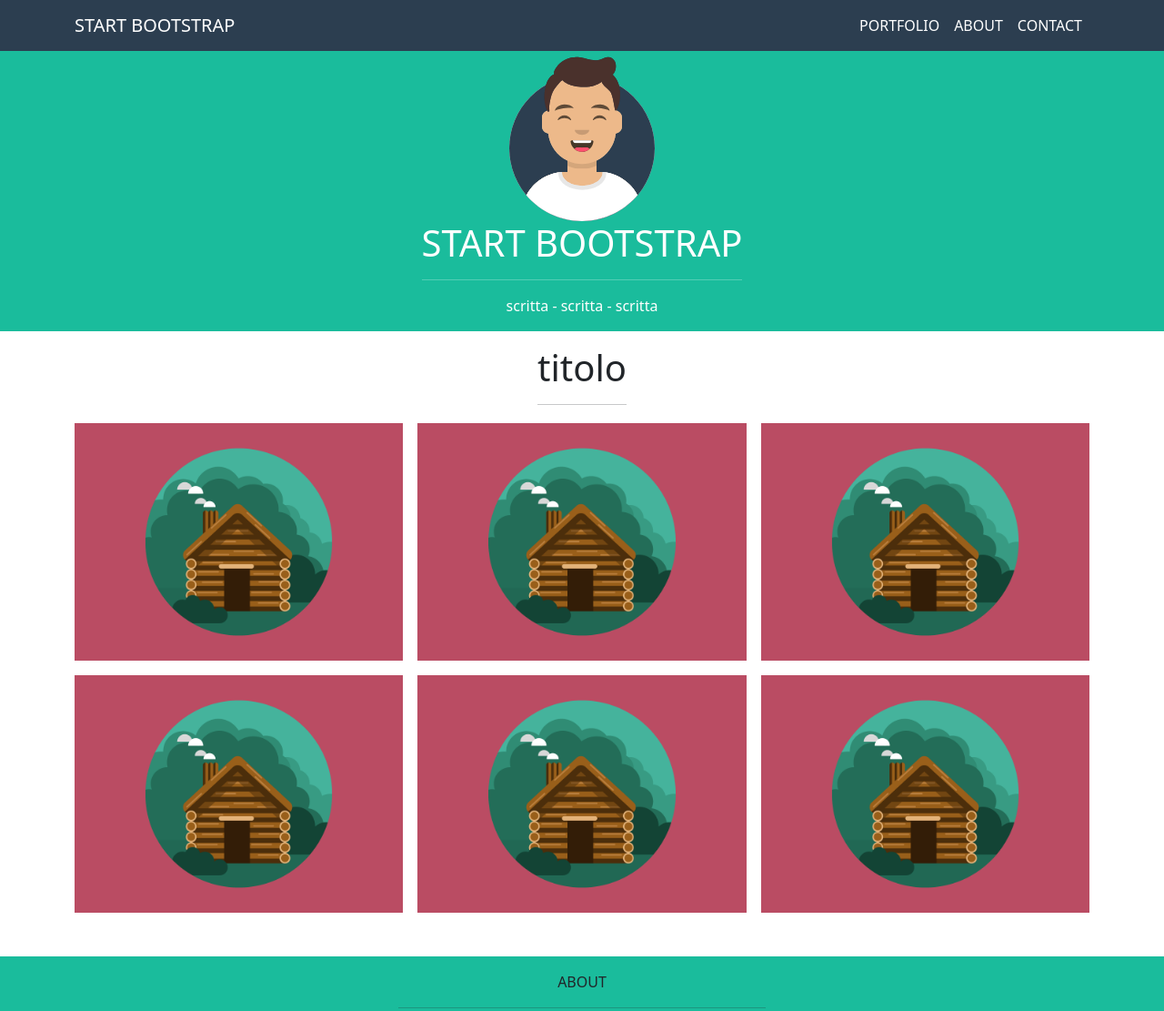
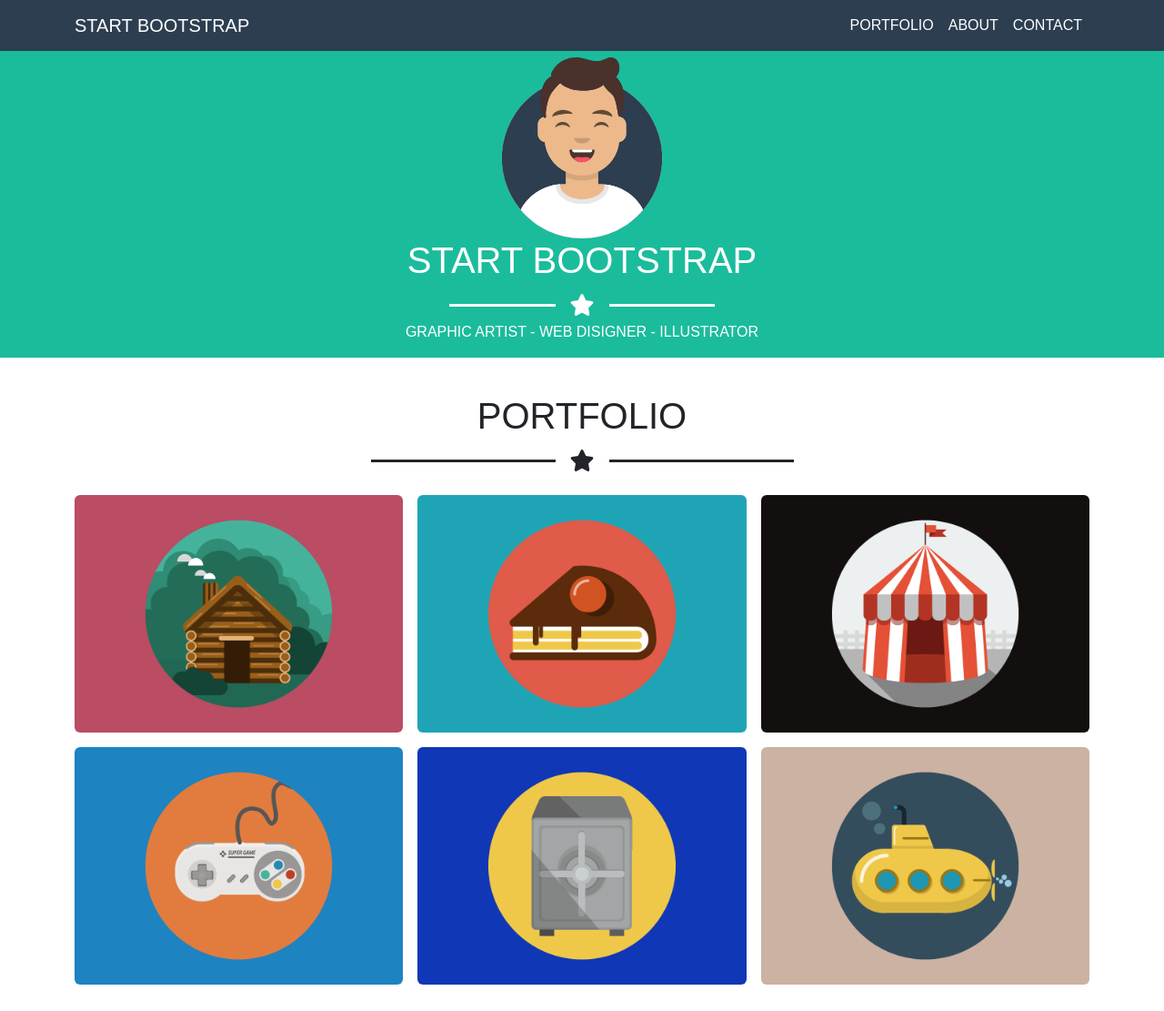
Before and after one commit to AlesciDavide/html-css-bootstrap-freelancer, a plain HTML site: page index.html in a window 1280 px wide. Shown: the top 1111 px of the page at 91% size. Drawn offline with nearby package versions, Linux system fonts and the light colour scheme.

Commit message:
line e stars added

```diff
--- a/css/style.css
+++ b/css/style.css
@@ -1,4 +1,7 @@
 
+body{
+    font-family: sans-serif;
+}
 
 .colore{
     background-color: #1abc9c;
@@ -31,3 +34,8 @@
 .my_img_avatar{
     width: 50%;
 }
+
+.asd{
+    width: 80%;
+    opacity: 1;
+}
--- a/index.html
+++ b/index.html
@@ -8,6 +8,7 @@
     <link href="https://cdn.jsdelivr.net/npm/bootstrap@5.3.3/dist/css/bootstrap.min.css" rel="stylesheet"
         integrity="sha384-QWTKZyjpPEjISv5WaRU9OFeRpok6YctnYmDr5pNlyT2bRjXh0JMhjY6hW+ALEwIH" crossorigin="anonymous">
         <link rel="stylesheet" href="./css/style.css">
+        <link rel="stylesheet" href="https://cdnjs.cloudflare.com/ajax/libs/font-awesome/6.5.2/css/all.min.css" integrity="sha512-SnH5WK+bZxgPHs44uWIX+LLJAJ9/2PkPKZ5QiAj6Ta86w+fsb2TkcmfRyVX3pBnMFcV7oQPJkl9QevSCWr3W6A==" crossorigin="anonymous" referrerpolicy="no-referrer" />
     <title>Bootstrap Freelancer</title>
 </head>
 
@@ -40,16 +41,18 @@
     </header>
 
     <main>
-        <div class="container-fluid">
+        <div class="container-fluid pb-4">
             <div class="row mb-3 colore my_color_white">
                 <div class="col-12 d-flex justify-content-center ">
                     <div class="flex-column text-center">
                         <img class="my_img_avatar" src="./img/avatar.svg" alt="avatar">
                         <h1>START BOOTSTRAP</h1>
-                        <div>
-                            <hr>
+                        <div class="d-flex">
+                            <hr class="asd border-3 ms-5">
+                            <i class="fa-solid fa-star px-3  fs-4 align-self-center"></i>
+                            <hr class="asd border-3 me-5">
                         </div>
-                        <p>scritta - scritta - scritta</p>
+                        <p>GRAPHIC ARTIST - WEB DISIGNER - ILLUSTRATOR</p>
                     </div>
                 </div>
             </div>
@@ -57,11 +60,13 @@
 
         <div class="container">
             <div class="row mb-1">
-                <div class="col-5 d-flex justify-content-center my-margin-auto">
-                    <div class="flex-column text-center">
-                        <h1>titolo</h1>
-                        <div>
-                            <hr>
+                <div class="col-12 d-flex justify-content-center my-margin-auto">
+                    <div class="flex-column text-center col-12">
+                        <h1>PORTFOLIO</h1>
+                        <div class="col-5 d-flex my-margin-auto pb-3">
+                            <hr class="asd border-3">
+                            <i class="fa-solid fa-star px-3  fs-4 align-self-center"></i>
+                            <hr class="asd border-3">
                         </div>
                     </div>
                 </div>
@@ -71,22 +76,22 @@
         <div class="container mb-5 ">
             <div class="row g-3">
                 <div class="col-12 col-md-6 col-lg-4 my-main-card">
-                    <img class="img-fluid" src="./img/cabin.png" alt="">
+                    <img class="img-fluid rounded" src="./img/cabin.png" alt="">
                 </div>
                 <div class="col-12 col-md-6 col-lg-4 my-main-card">
-                    <img class="img-fluid" src="./img/cabin.png" alt="">
+                    <img class="img-fluid rounded" src="./img/cake.png" alt="">
                 </div>
                 <div class="col-12 col-md-6 col-lg-4 my-main-card">
-                    <img class="img-fluid" src="./img/cabin.png" alt="">
+                    <img class="img-fluid rounded" src="./img/circus.png" alt="">
                 </div>
                 <div class="col-12 col-md-6 col-lg-4 my-main-card">
-                    <img class="img-fluid" src="./img/cabin.png" alt="">
+                    <img class="img-fluid rounded" src="./img/game.png" alt="">
                 </div>
                 <div class="col-12 col-md-6 col-lg-4 my-main-card">
-                    <img class="img-fluid" src="./img/cabin.png" alt="">
+                    <img class="img-fluid rounded" src="./img/safe.png" alt="">
                 </div>
                 <div class="col-12 col-md-6 col-lg-4 my-main-card">
-                    <img class="img-fluid" src="./img/cabin.png" alt="">
+                    <img class="img-fluid rounded" src="./img/submarine.png" alt="">
                 </div>
 
             </div>
```
